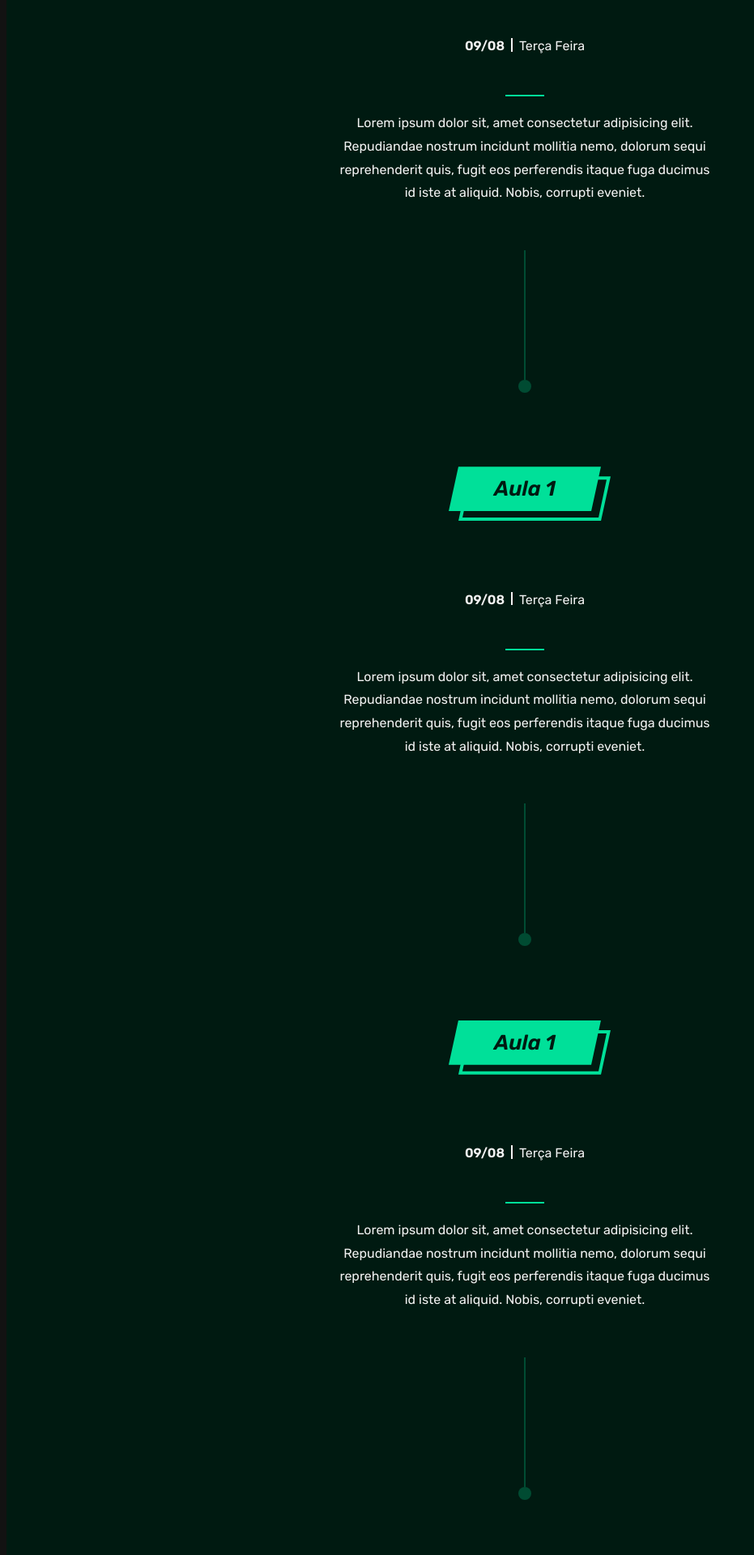
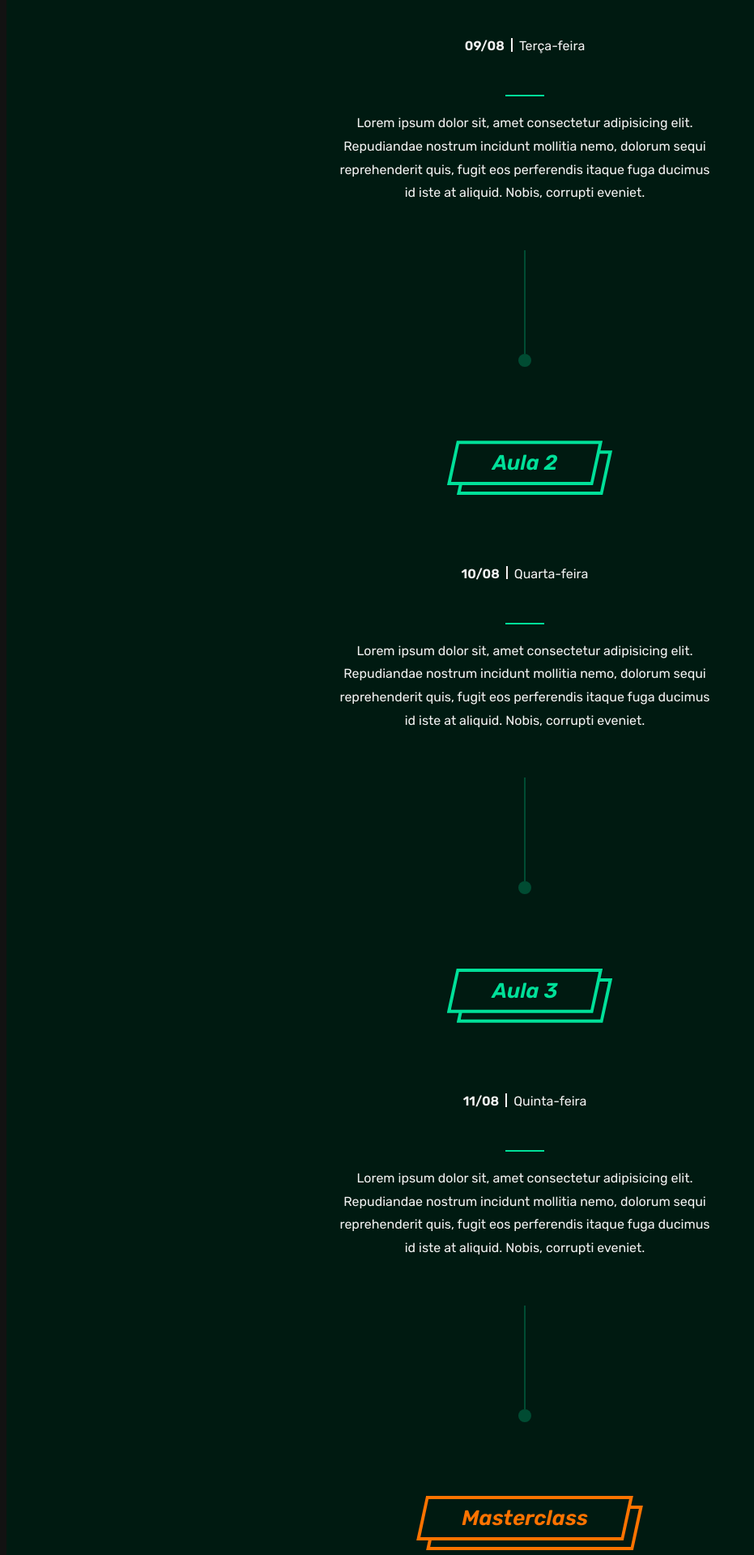
Before and after one commit to osmardjunior/nani-excel-sollutions, a React (Vite) app: page / in a window 1280 px wide. Shown: the part 2820-4740 px from the top of the page at 81% size, without its empty margins (0-931 px from the left). Built offline with nearby package versions, Linux system fonts and the light colour scheme.

Commit message:
feat: sections

```diff
--- a/src/App/Pages/Home/Components/Classes/ClassesComponent.module.scss
+++ b/src/App/Pages/Home/Components/Classes/ClassesComponent.module.scss
@@ -4,6 +4,21 @@
 	display: grid;
 	place-items: center;
 	gap: var(--gap_);
+
+	> footer {
+		display: grid;
+		gap: inherit;
+	}
+
+	&:first-of-type {
+		.label {
+			color: var(--clr-surface-100);
+
+			> div:first-child:after {
+				--label-bg: var(--clr-brand-aquamarine);
+			}
+		}
+	}
 
 	&:last-child {
 		.label {
@@ -20,14 +35,6 @@
 	--label-text: var(--clr-brand-aquamarine);
 	--label-padding-x: 3.5rem;
 	--label-font-size: 1.625rem;
-
-	&:first-child {
-		color: var(--clr-surface-100);
-
-		> div:first-child:after {
-			--label-bg: var(--clr-brand-aquamarine);
-		}
-	}
 }
 
 .date {
@@ -85,7 +92,7 @@
 	&::before {
 		content: "";
 		width: 2px;
-		height: 10rem;
+		height: 8rem;
 
 		background-color: hsl(var(--clr-brand-aquamarine-hsl) / var(--alpha_));
 	}
--- a/src/App/Pages/Home/Components/Classes/ClassesComponent.tsx
+++ b/src/App/Pages/Home/Components/Classes/ClassesComponent.tsx
@@ -1,24 +1,29 @@
 import Label from "../Label/Label";
 import styles from "./ClassesComponent.module.scss";
 
-const Card = ({ idLabelledby }: any) => {
+const Card = ({
+  idLabelledbyCard,
+  title,
+  dateDay,
+  dateString,
+  description,
+}: any) => {
   return (
-    <section className={styles.section} aria-labelledby={idLabelledby}>
-      <Label title="Aula 1" classes={styles.label} />
+    <section className={styles.section} aria-labelledby={idLabelledbyCard}>
+      <header>
+        <Label title={title} classes={styles.label} itemID={idLabelledbyCard} />
+      </header>
 
       <p className={styles.date}>
-        <b className={styles.date__bold}>09/08</b>
-        Terça Feira
+        <b className={styles.date__bold}>{dateDay}</b>
+        {dateString}
       </p>
 
-      <p className={styles.description}>
-        Lorem ipsum dolor sit, amet consectetur adipisicing elit. Repudiandae
-        nostrum incidunt mollitia nemo, dolorum sequi reprehenderit quis, fugit
-        eos perferendis itaque fuga ducimus id iste at aliquid. Nobis, corrupti
-        eveniet.
-      </p>
+      <footer>
+        <p className={styles.description}>{description}</p>
 
-      <div className={styles.lineBall} aria-hidden={true}></div>
+        <div className={styles.lineBall} aria-hidden={true}></div>
+      </footer>
     </section>
   );
 };
--- a/src/App/Pages/Home/Composer/MainTag/Main.tsx
+++ b/src/App/Pages/Home/Composer/MainTag/Main.tsx
@@ -43,10 +43,46 @@ const ClassesSection = () => {
         </h3>
       </header>
 
-      <ClassesComponent />
-      <ClassesComponent />
-      <ClassesComponent />
-      <ClassesComponent />
+      <ClassesComponent
+        idLabelledbyCard="class-1"
+        title="Aula 1"
+        dateDay="09/08"
+        dateString="Terça-feira"
+        description=" Lorem ipsum dolor sit, amet consectetur adipisicing elit. Repudiandae
+        nostrum incidunt mollitia nemo, dolorum sequi reprehenderit quis, fugit
+        eos perferendis itaque fuga ducimus id iste at aliquid. Nobis, corrupti
+        eveniet."
+      />
+      <ClassesComponent
+        idLabelledbyCard="class-2"
+        title="Aula 2"
+        dateDay="10/08"
+        dateString="Quarta-feira"
+        description=" Lorem ipsum dolor sit, amet consectetur adipisicing elit. Repudiandae
+        nostrum incidunt mollitia nemo, dolorum sequi reprehenderit quis, fugit
+        eos perferendis itaque fuga ducimus id iste at aliquid. Nobis, corrupti
+        eveniet."
+      />
+      <ClassesComponent
+        idLabelledbyCard="class-3"
+        title="Aula 3"
+        dateDay="11/08"
+        dateString="Quinta-feira"
+        description=" Lorem ipsum dolor sit, amet consectetur adipisicing elit. Repudiandae
+        nostrum incidunt mollitia nemo, dolorum sequi reprehenderit quis, fugit
+        eos perferendis itaque fuga ducimus id iste at aliquid. Nobis, corrupti
+        eveniet."
+      />
+      <ClassesComponent
+        idLabelledbyCard="class-4"
+        title="Masterclass"
+        dateDay="12/08"
+        dateString="Sexta-feira"
+        description=" Lorem ipsum dolor sit, amet consectetur adipisicing elit. Repudiandae
+        nostrum incidunt mollitia nemo, dolorum sequi reprehenderit quis, fugit
+        eos perferendis itaque fuga ducimus id iste at aliquid. Nobis, corrupti
+        eveniet."
+      />
     </section>
   );
 };
```
